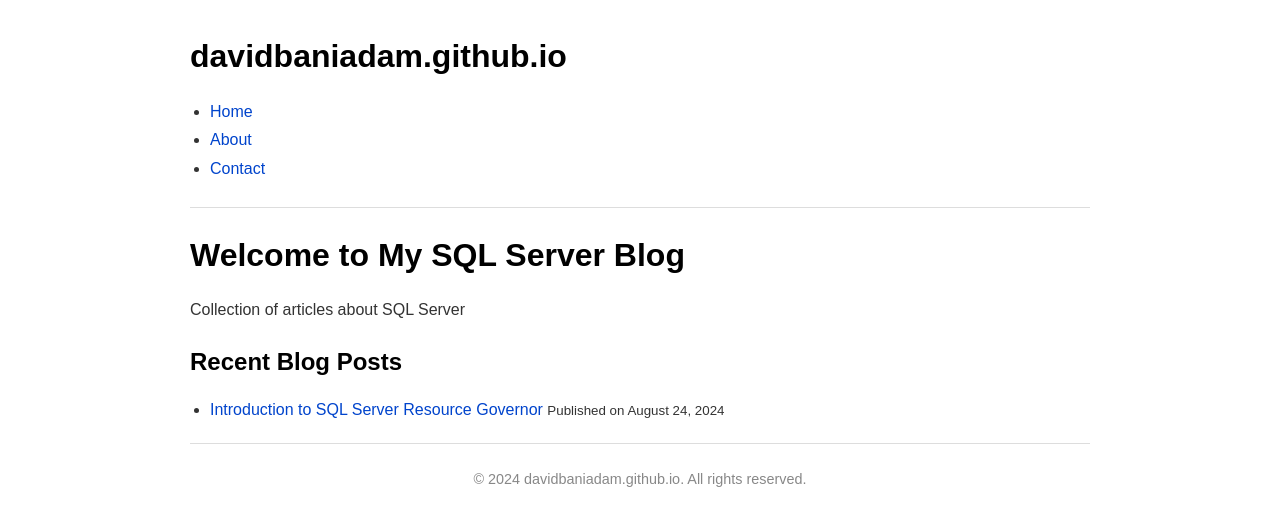
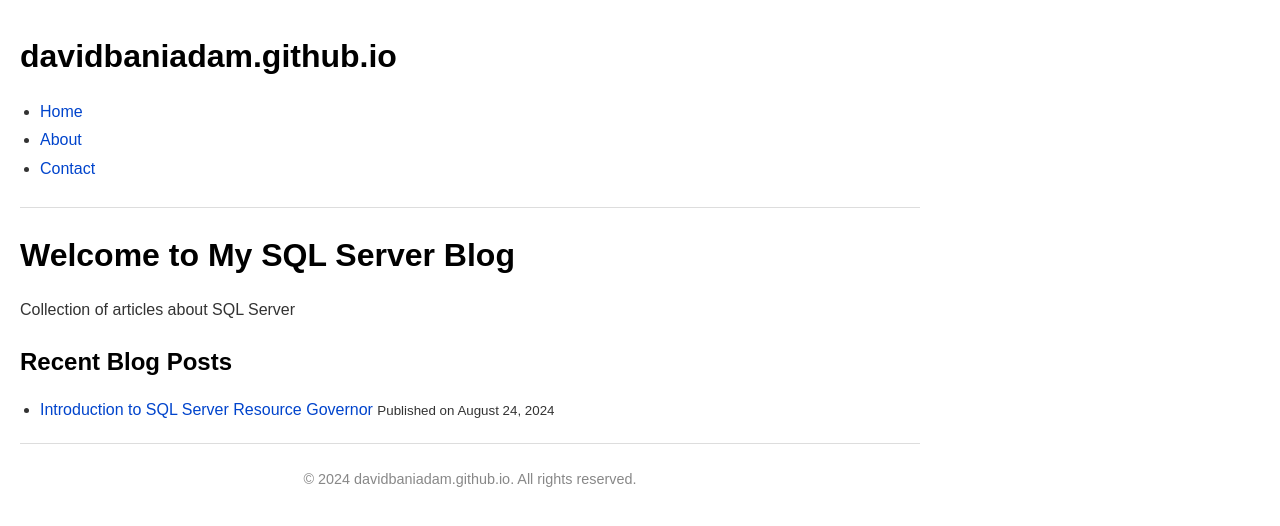
Before and after one commit to davidbaniadam/davidbaniadam.github.io, a Jekyll site: the page built from index.md, in a window 1280 px wide. Shown: the top 526 px of the page. Built offline with Jekyll 4.4.1, drawn with Linux system fonts in a browser that asks for light colours.

Commit message:
Update style.css

```diff
--- a/assets/css/style.css
+++ b/assets/css/style.css
@@ -4,7 +4,7 @@ body {
     color: #333;
     line-height: 1.6;
     max-width: 900px;
-    margin: 0 auto;
+    margin: 0 auto 0 20px;
 }
 
 h1, h2 {
```
